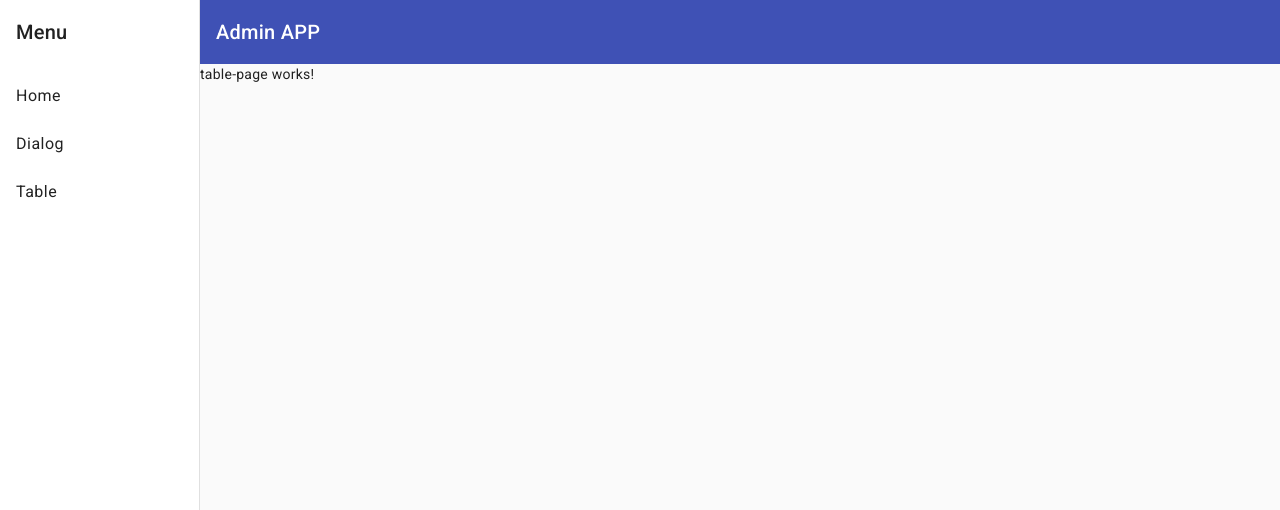
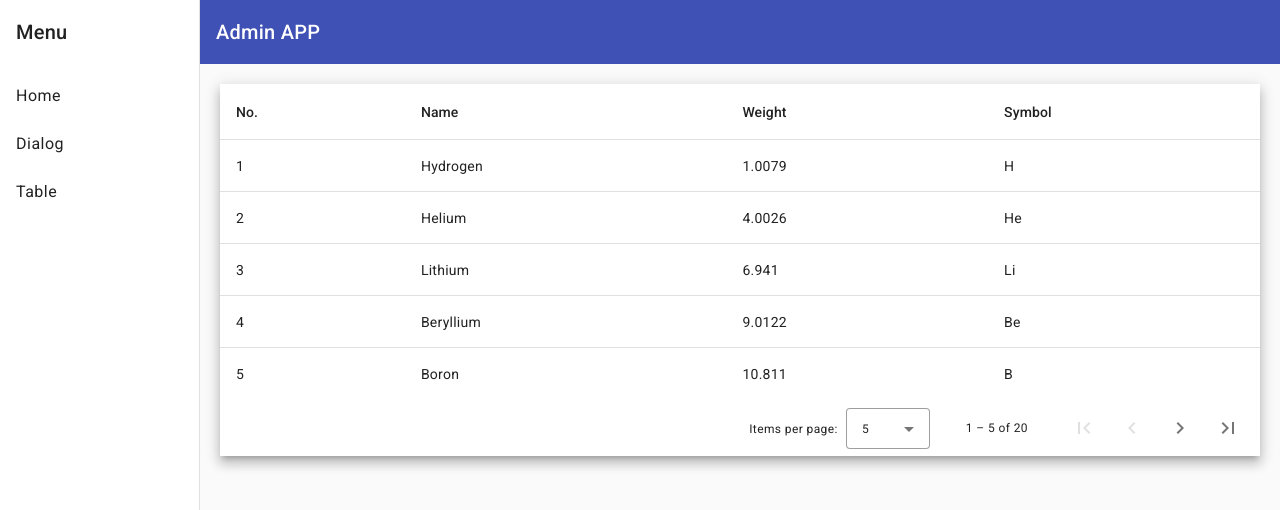
Before and after one commit to Jair1996/angular-sesion24, an Angular app: page /table in a window 1280 px wide. Shown: the top 510 px of the page. Built offline with nearby package versions, Linux system fonts and the light colour scheme.

Commit message:
Material table added

```diff
--- a/src/app/material/material.module.ts
+++ b/src/app/material/material.module.ts
@@ -12,7 +12,8 @@ import { MatMenuModule } from '@angular/material/menu';
 import { MatDialogModule } from '@angular/material/dialog';
 import { MatInputModule } from '@angular/material/input';
 import { MatFormFieldModule } from '@angular/material/form-field';
-
+import { MatTableModule } from '@angular/material/table';
+import { MatPaginatorModule } from '@angular/material/paginator';
 
 @NgModule({
   declarations: [],
@@ -29,6 +30,8 @@ import { MatFormFieldModule } from '@angular/material/form-field';
     MatDialogModule,
     MatInputModule,
     MatFormFieldModule,
+    MatTableModule,
+    MatPaginatorModule,
   ],
 })
 export class MaterialModule {}
--- a/src/app/pages/table-page/table-page.component.html
+++ b/src/app/pages/table-page/table-page.component.html
@@ -1 +1,38 @@
-<p>table-page works!</p>
+<div class="container">
+  <div class="mat-elevation-z8">
+    <table mat-table [dataSource]="dataSource">
+
+      <!-- Position Column -->
+      <ng-container matColumnDef="position">
+        <th mat-header-cell *matHeaderCellDef> No. </th>
+        <td mat-cell *matCellDef="let element"> {{element.position}} </td>
+      </ng-container>
+
+      <!-- Name Column -->
+      <ng-container matColumnDef="name">
+        <th mat-header-cell *matHeaderCellDef> Name </th>
+        <td mat-cell *matCellDef="let element"> {{element.name}} </td>
+      </ng-container>
+
+      <!-- Weight Column -->
+      <ng-container matColumnDef="weight">
+        <th mat-header-cell *matHeaderCellDef> Weight </th>
+        <td mat-cell *matCellDef="let element"> {{element.weight}} </td>
+      </ng-container>
+
+      <!-- Symbol Column -->
+      <ng-container matColumnDef="symbol">
+        <th mat-header-cell *matHeaderCellDef> Symbol </th>
+        <td mat-cell *matCellDef="let element"> {{element.symbol}} </td>
+      </ng-container>
+
+      <tr mat-header-row *matHeaderRowDef="displayedColumns"></tr>
+      <tr mat-row *matRowDef="let row; columns: displayedColumns;"></tr>
+    </table>
+
+    <mat-paginator [pageSizeOptions]="[5, 10, 20]"
+                   showFirstLastButtons
+                   aria-label="Select page of periodic elements">
+    </mat-paginator>
+  </div>
+</div>
--- a/src/app/pages/table-page/table-page.component.ts
+++ b/src/app/pages/table-page/table-page.component.ts
@@ -1,11 +1,49 @@
-import { Component } from '@angular/core';
+import { AfterViewInit, Component, ViewChild } from '@angular/core';
+import { MatPaginator } from '@angular/material/paginator';
+import { MatTableDataSource } from '@angular/material/table';
 
 @Component({
   selector: 'app-table-page',
   templateUrl: './table-page.component.html',
-  styles: [
-  ]
+  styles: [],
 })
 export class TablePageComponent {
+  displayedColumns: string[] = ['position', 'name', 'weight', 'symbol'];
+  dataSource = new MatTableDataSource<PeriodicElement>(ELEMENT_DATA);
 
+  @ViewChild(MatPaginator) paginator!: MatPaginator;
+
+  ngAfterViewInit() {
+    this.dataSource.paginator = this.paginator;
+  }
 }
+
+export interface PeriodicElement {
+  name: string;
+  position: number;
+  weight: number;
+  symbol: string;
+}
+
+const ELEMENT_DATA: PeriodicElement[] = [
+  { position: 1, name: 'Hydrogen', weight: 1.0079, symbol: 'H' },
+  { position: 2, name: 'Helium', weight: 4.0026, symbol: 'He' },
+  { position: 3, name: 'Lithium', weight: 6.941, symbol: 'Li' },
+  { position: 4, name: 'Beryllium', weight: 9.0122, symbol: 'Be' },
+  { position: 5, name: 'Boron', weight: 10.811, symbol: 'B' },
+  { position: 6, name: 'Carbon', weight: 12.0107, symbol: 'C' },
+  { position: 7, name: 'Nitrogen', weight: 14.0067, symbol: 'N' },
+  { position: 8, name: 'Oxygen', weight: 15.9994, symbol: 'O' },
+  { position: 9, name: 'Fluorine', weight: 18.9984, symbol: 'F' },
+  { position: 10, name: 'Neon', weight: 20.1797, symbol: 'Ne' },
+  { position: 11, name: 'Sodium', weight: 22.9897, symbol: 'Na' },
+  { position: 12, name: 'Magnesium', weight: 24.305, symbol: 'Mg' },
+  { position: 13, name: 'Aluminum', weight: 26.9815, symbol: 'Al' },
+  { position: 14, name: 'Silicon', weight: 28.0855, symbol: 'Si' },
+  { position: 15, name: 'Phosphorus', weight: 30.9738, symbol: 'P' },
+  { position: 16, name: 'Sulfur', weight: 32.065, symbol: 'S' },
+  { position: 17, name: 'Chlorine', weight: 35.453, symbol: 'Cl' },
+  { position: 18, name: 'Argon', weight: 39.948, symbol: 'Ar' },
+  { position: 19, name: 'Potassium', weight: 39.0983, symbol: 'K' },
+  { position: 20, name: 'Calcium', weight: 40.078, symbol: 'Ca' },
+];
--- a/src/styles.scss
+++ b/src/styles.scss
@@ -2,3 +2,7 @@
 
 html, body { height: 100%; }
 body { margin: 0; font-family: Roboto, "Helvetica Neue", sans-serif; }
+
+.container {
+  padding: 20px;
+}
```
